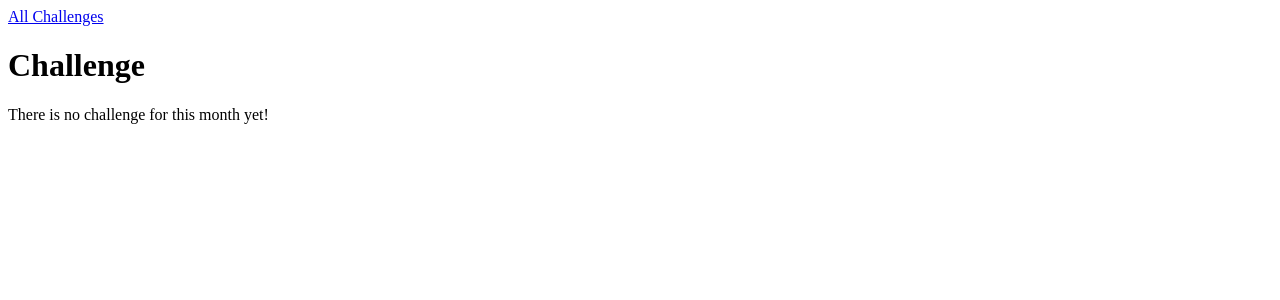
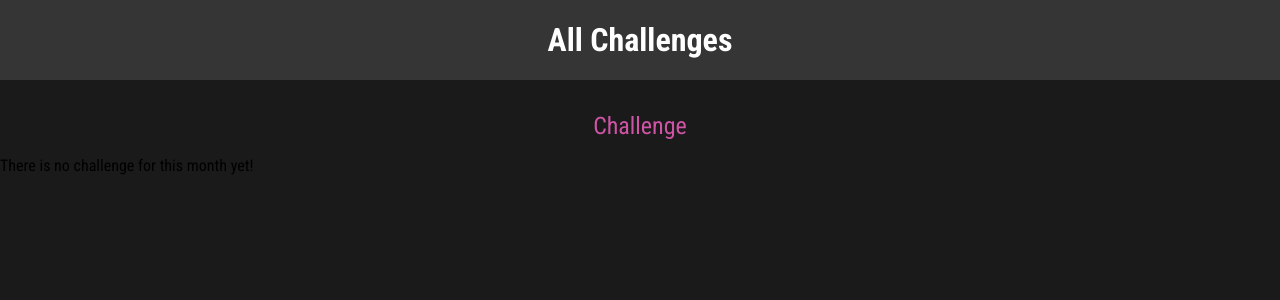
Before and after one commit to MSolichka/Monthly_challenges, a Django app: template challenges/templates/challenges/challenge.html in a window 1280 px wide. Shown: the top 300 px of the page. Run offline with Django 4.2, Linux system fonts and the light colour scheme; the template is opened without the code that fills it, so the values that code supplies are empty; parts of the project's set-up code (start-up, migrations or seed data) failed here and were passed over.

Commit message:
Third commit

```diff
--- /dev/null
+++ b/challenges/static/challenges/challenge.css
@@ -0,0 +1,22 @@
+h1,
+h2 {
+  text-align: center;
+  color: white;
+}
+
+h1 {
+  font-size: 1.5rem;
+  margin: 2rem 0 1rem 0;
+  font-weight: normal;
+  color: #cf54a6;
+}
+
+h2 {
+  font-size: 3rem;
+  font-weight: bold;
+}
+
+.fallback {
+  text-align: center;
+  color: white;
+}
--- /dev/null
+++ b/challenges/static/challenges/includes/header.css
@@ -0,0 +1,25 @@
+    header {
+  width: 100%;
+  height: 5rem;
+  background-color: #353535;
+}
+
+header nav {
+  width: 100%;
+  height: 100%;
+  display: flex;
+  justify-content: center;
+  align-items: center;
+}
+
+header nav a {
+  color: white;
+  font-size: 2rem;
+  font-weight: bold;
+  text-decoration: none;
+}
+
+header nav a:hover,
+header nav a:active {
+  color: #cf54a6;
+}
--- a/challenges/templates/challenges/challenge.html
+++ b/challenges/templates/challenges/challenge.html
@@ -1,4 +1,12 @@
 {% extends "layout.html" %}
+{% load static %}
+
+
+{% block css_file %}
+    <link rel="stylesheet" href="{% static "challenges/challenge.css" %}">
+    <link rel="stylesheet" href="{% static "challenges/includes/header.css" %}">
+
+{% endblock %}
 
 {% block page_title %}
     {{ month_name | title }}
--- a/challenges/views.py
+++ b/challenges/views.py
@@ -41,7 +41,7 @@ def monthly_challenge_by_number(request, month):
 def monthly_challenge(request, month):
     try:
         challenge_text = monthly_challenges[month]
-        return render(request, "challenges/challenge.html",{
+        return render(request, "challenges/challenge.html", {
             "text": challenge_text,
             "month_name": month
         })
--- a/monthly_challenges/settings.py
+++ b/monthly_challenges/settings.py
@@ -121,6 +121,10 @@ USE_TZ = True
 
 STATIC_URL = 'static/'
 
+STATICFILES_DIRS = [
+    BASE_DIR/ "static"
+]
+
 # Default primary key field type
 # https://docs.djangoproject.com/en/4.2/ref/settings/#default-auto-field
 
--- /dev/null
+++ b/static/style.css
@@ -0,0 +1,10 @@
+@import url('https://fonts.googleapis.com/css2?family=Roboto+Condensed:wght@400;700&display=swap');
+
+html {
+  font-family: 'Roboto Condensed', sans-serif;
+}
+
+body {
+  margin: 0;
+  background-color: #1a1a1a;
+}
--- a/templates/layout.html
+++ b/templates/layout.html
@@ -1,9 +1,12 @@
+{% load static %}
 <!DOCTYPE html>
 <html lang="en">
   <head>
     <meta charset="UTF-8">
     <meta name="viewport" content="width=device-width, initial-scale=1.0">
     <title>{% block page_title %}My Challenges{% endblock %}</title>
+    <link rel="stylesheet" href="{% static "style.css" %}">
+    {% block css_file %}{% endblock %}
   </head>
   <body>
     {% block content %}{% endblock %}
```
Also changed, not shown: challenges/static/challenges/challenges.css (added, +37 -0 lines), challenges/templates/challenges/index.html (+8 -0 lines).
